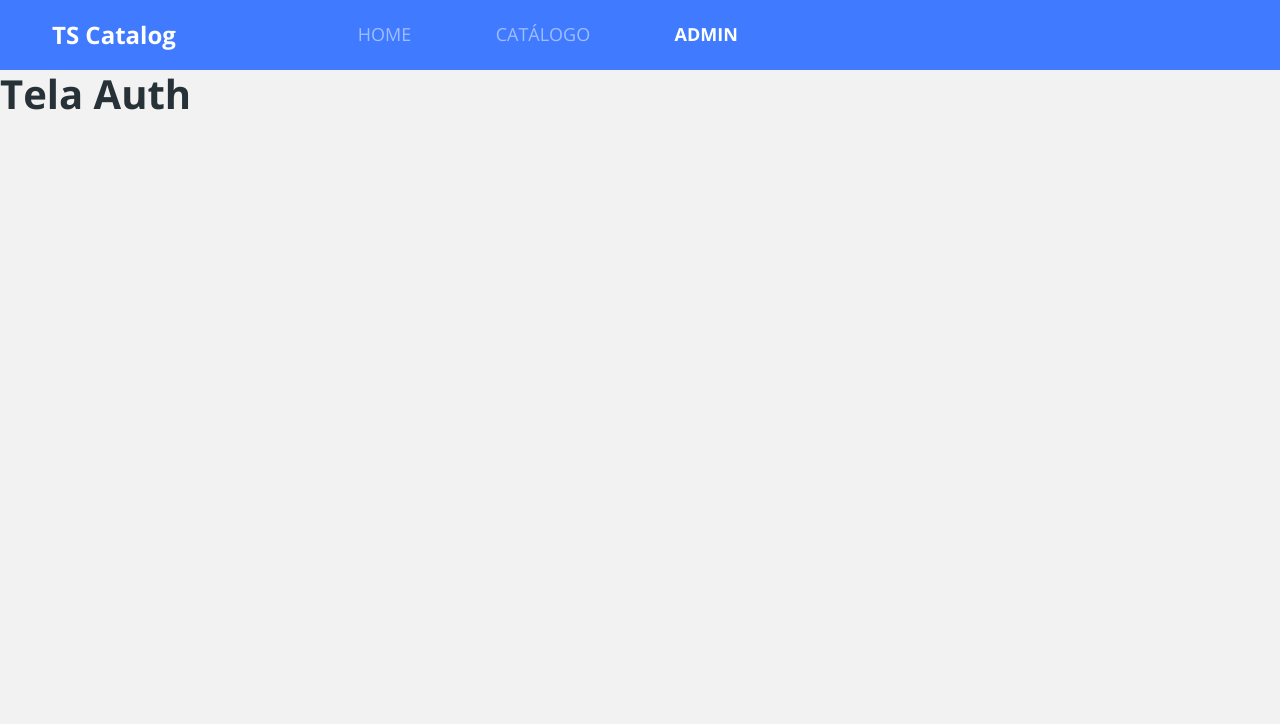
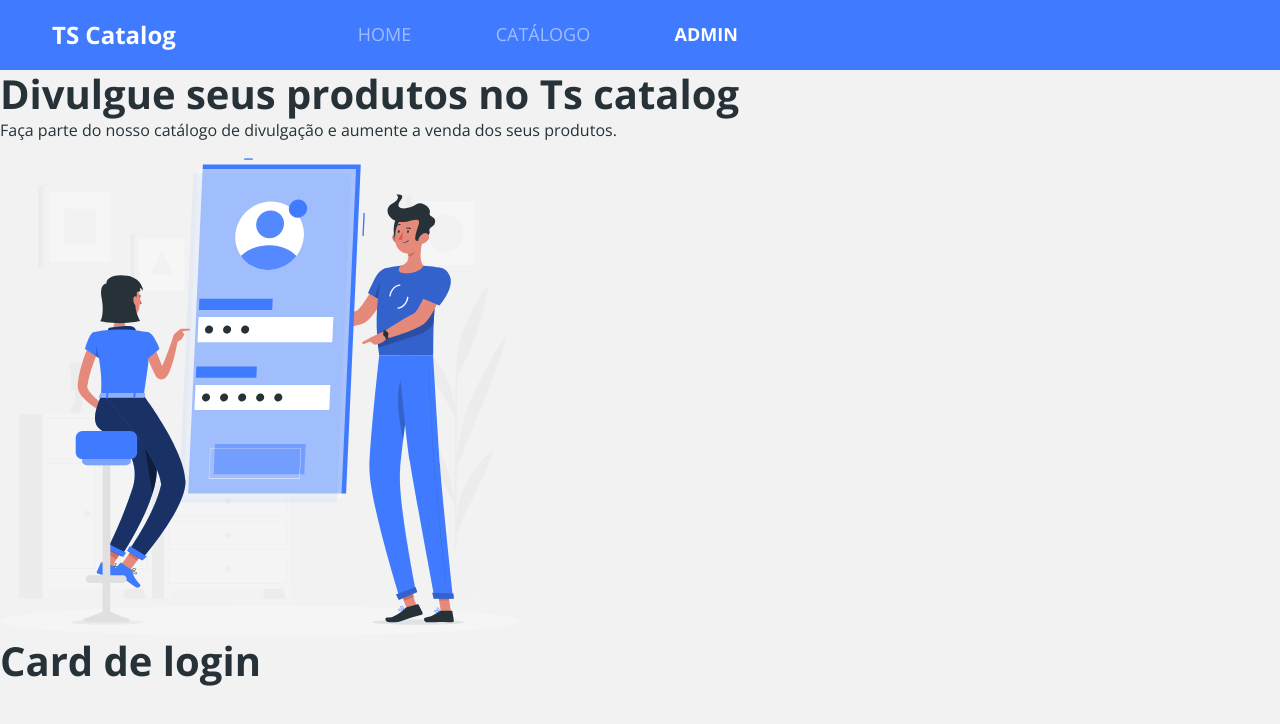
Before and after one commit to T-G0nc4lv3s/bds01-reactjs, a React (Create React App) app in the folder frontweb/: page /admin/auth/login in a window 1280 px wide. Shown: the top 724 px of the page. Built offline with nearby package versions, Linux system fonts and the light colour scheme; no server answers.

Commit message:
Auth routes

```diff
--- a/frontweb/src/Routes.tsx
+++ b/frontweb/src/Routes.tsx
@@ -20,6 +20,7 @@
       <Route path="/products/:productId">
         <ProductDetails />
       </Route>
+      <Redirect exact from="/admin/auth" to="/admin/auth/login" />
       <Route path="/admin/auth">
         <Auth />
       </Route>
--- a/frontweb/src/pages/Admin/Auth/index.tsx
+++ b/frontweb/src/pages/Admin/Auth/index.tsx
@@ -1,10 +1,35 @@
 import './styles.css';
+import { ReactComponent as AuthImg } from 'assets/images/auth-image.svg';
+import { Switch, Route } from 'react-router-dom';
 
 const Auth = () => {
-
-    return (
-        <h1>Tela Auth</h1>
-    );
-}
+  return (
+    <div className="auth-container">
+      <div className="auth-banner-container">
+        <h1>Divulgue seus produtos no Ts catalog</h1>
+        <p>
+          Faça parte do nosso catálogo de divulgação e aumente a venda dos seus
+          produtos.
+        </p>
+        <div>
+          <AuthImg />
+        </div>
+      </div>
+      <div className="form-container">
+        <Switch>
+          <Route path="/admin/auth/login">
+            <h1>Card de login</h1>
+          </Route>
+          <Route path="/admin/auth/signup">
+            <h1>Card de signup</h1>
+          </Route>
+          <Route path="/admin/auth/recover">
+            <h1>Card de recover</h1>
+          </Route>
+        </Switch>
+      </div>
+    </div>
+  );
+};
 
 export default Auth;
```
Also changed, not shown: frontweb/src/assets/images/auth-image.svg (added).
